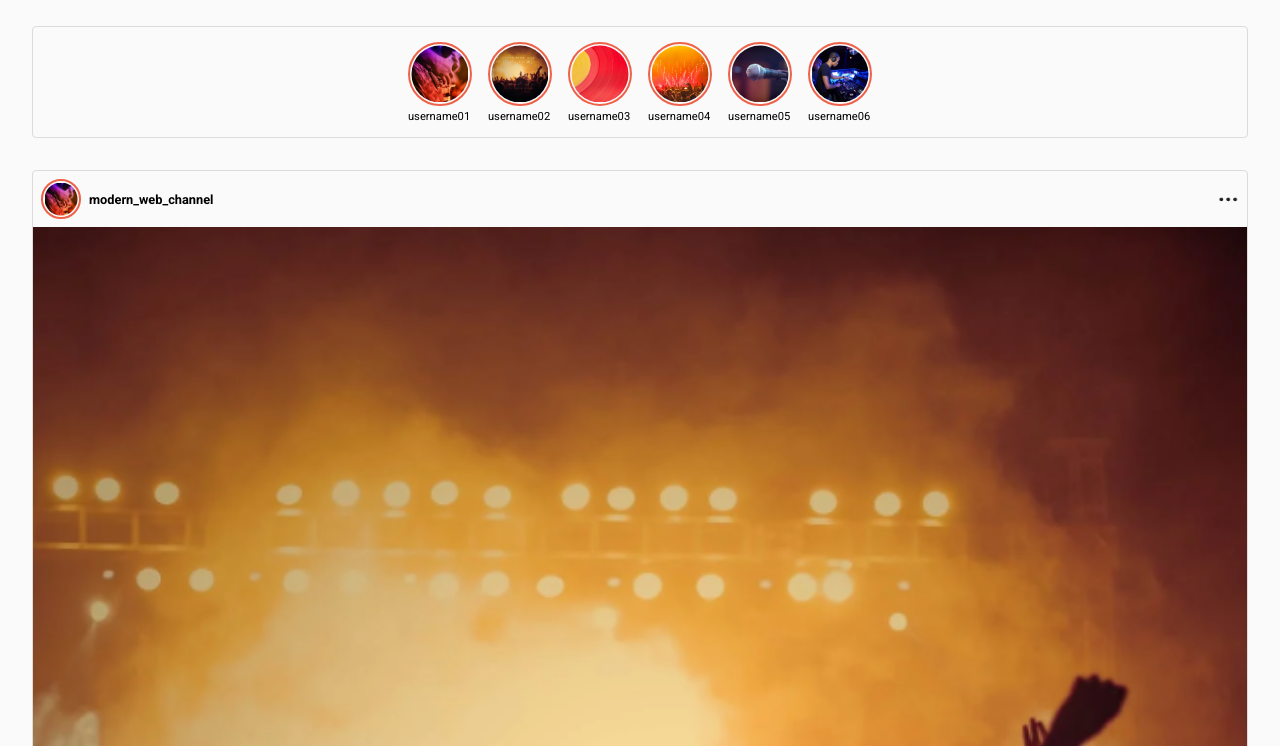
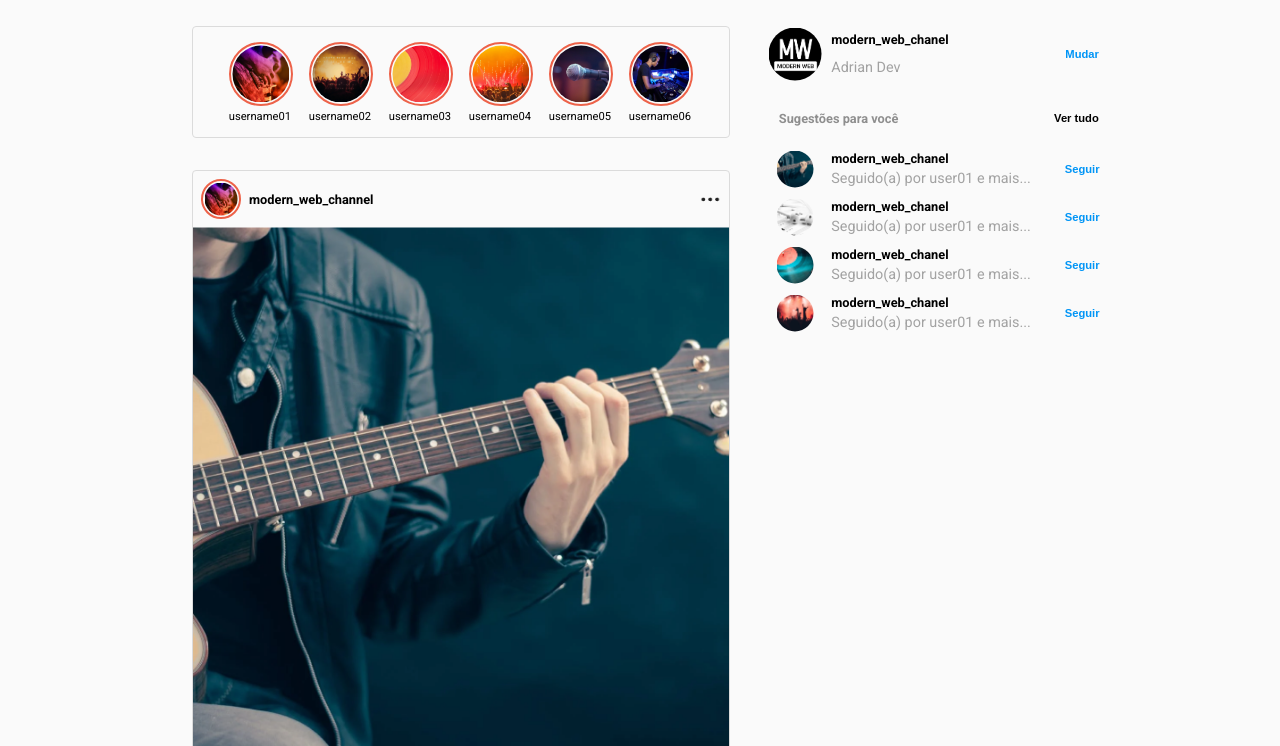
Before and after one commit to drishaolin/InstagramLayoutClone, a plain HTML site: page index.html in a window 1280 px wide. Shown: the part 54-800 px from the top of the page. Drawn offline with Linux system fonts and the light colour scheme.

Commit message:
create recomendations aside

```diff
--- a/index.html
+++ b/index.html
@@ -25,6 +25,8 @@
             </nav>
         </header>
         <main>
+            <section class="main-section">
+                <div class="left-sections">
                     <section class="status-section">
                         <div class="container">
                             <div class="status-card">
@@ -60,7 +62,7 @@
                             <p class="username">modern_web_channel</p>
                             <img class="options" src="img/option.PNG"  alt="options icon">
                         </div>
-                    <img class="post-image" src="img/cover 2.png"  alt="post image">
+                        <img class="post-image" src="img/cover 7.png"  alt="post image">
 
 
                         <div class="post-footer">
@@ -71,7 +73,7 @@
                                 <img src="img/save.PNG" class="save icon" alt="">
                             </div>
                             <div class="likes">
-                            <img class="profile-pic" src="img/cover 1.png" alt="user image">
+                                <img class="profile-pic" src="img/cover 7.png" alt="user image">
                                 <p>Curtido por <strong>username01</strong> e outras 202 pessoas</p>
 
                             </div>
@@ -87,7 +89,7 @@
                             <p class="username">modern_web_channel</p>
                             <img class="options" src="img/option.PNG"  alt="options icon">
                         </div>
-                    <img class="post-image" src="img/cover 2.png"  alt="post image">
+                        <img class="post-image" src="img/cover 9.png"  alt="post image">
 
 
                         <div class="post-footer">
@@ -98,7 +100,7 @@
                                 <img src="img/save.PNG" class="save icon" alt="">
                             </div>
                             <div class="likes">
-                            <img class="profile-pic" src="img/cover 1.png" alt="user image">
+                                <img class="profile-pic" src="img/cover 9.png" alt="user image">
                                 <p>Curtido por <strong>username01</strong> e outras 202 pessoas</p>
 
                             </div>
@@ -113,7 +115,7 @@
                             <p class="username">modern_web_channel</p>
                             <img class="options" src="img/option.PNG"  alt="options icon">
                         </div>
-                    <img class="post-image" src="img/cover 2.png"  alt="post image">
+                        <img class="post-image" src="img/cover 10.png"  alt="post image">
 
 
                         <div class="post-footer">
@@ -124,7 +126,7 @@
                                 <img src="img/save.PNG" class="save icon" alt="">
                             </div>
                             <div class="likes">
-                            <img class="profile-pic" src="img/cover 1.png" alt="user image">
+                                <img class="profile-pic" src="img/cover 10.png" alt="user image">
                                 <p>Curtido por <strong>username01</strong> e outras 202 pessoas</p>
 
                             </div>
@@ -140,7 +142,7 @@
                             <p class="username">modern_web_channel</p>
                             <img class="options" src="img/option.PNG"  alt="options icon">
                         </div>
-                    <img class="post-image" src="img/cover 2.png"  alt="post image">
+                        <img class="post-image" src="img/cover 11.png"  alt="post image">
 
 
                         <div class="post-footer">
@@ -151,7 +153,7 @@
                                 <img src="img/save.PNG" class="save icon" alt="">
                             </div>
                             <div class="likes">
-                            <img class="profile-pic" src="img/cover 1.png" alt="user image">
+                                <img class="profile-pic" src="img/cover 11.png" alt="user image">
                                 <p>Curtido por <strong>username01</strong> e outras 202 pessoas</p>
 
                             </div>
@@ -161,6 +163,50 @@
 
                     </div>
                     </section>
+                </div>
+            <aside class="recomendations">
+                <div class="info">
+                    <img class="profile-pic" src="img/profile-pic.png" alt="user image">
+                    <p class="username"><strong>modern_web_chanel</strong></p>
+                    <p class="sub-text">Adrian Dev</p>
+                    <button class="change-user-btn custom-btn">Mudar</button>
+                </div>
+                <div class="suggestions">
+                    <div class="suggest-header">
+                        <p class="suggest-text">Sugestões para você</p>
+                        <button class="custom-btn all-btn">Ver tudo</button>
+                    </div>
+                    <div class="info">
+                        <img class="profile-pic" src="img/cover 7.png" alt="user image">
+                        <p class="username"><strong>modern_web_chanel</strong></p>
+                        <p class="sub-text">Seguido(a) por user01 e mais...</p>
+                        <button class="change-user-btn custom-btn">Seguir</button>
+                    </div>
+
+                    <div class="info">
+                        <img class="profile-pic" src="img/cover 8.png" alt="user image">
+                        <p class="username"><strong>modern_web_chanel</strong></p>
+                        <p class="sub-text">Seguido(a) por user01 e mais...</p>
+                        <button class="change-user-btn custom-btn">Seguir</button>
+                    </div>
+                    <div class="info">
+                        <img class="profile-pic" src="img/cover 9.png" alt="user image">
+                        <p class="username"><strong>modern_web_chanel</strong></p>
+                        <p class="sub-text">Seguido(a) por user01 e mais...</p>
+                        <button class="change-user-btn custom-btn">Seguir</button>
+                    </div>
+                    <div class="info">
+                        <img class="profile-pic" src="img/cover 10.png" alt="user image">
+                        <p class="username"><strong>modern_web_chanel</strong></p>
+                        <p class="sub-text">Seguido(a) por user01 e mais...</p>
+                        <button class="change-user-btn custom-btn">Seguir</button>
+                    </div>
+                </div>
+
+
+                </div>
+            </aside>
+        </section>
 
 
         </main>
--- a/style.css
+++ b/style.css
@@ -84,14 +84,20 @@ body {
     height: 100%;
     border: 0.5px solid #dbdbdb;
     border-radius: 4px;
-    margin: 0 2rem;
 }
 
 /* ================= STATUS SECTION ===================  */
 
 .status-section {
     height: 7rem;
-    margin: 5rem 0 2rem;
+    margin: 5rem auto 2rem;
+    width: auto;
+    overflow: scroll;
+
+}
+
+.status-section::-webkit-scrollbar{
+    display: none;
 }
 
 .status-card {
@@ -103,6 +109,7 @@ body {
     border: 2.5px solid #ed6249;
     border-radius: 100%;
     padding: 1.5px;
+    cursor: pointer;
 }
 
 .username {
@@ -112,9 +119,23 @@ body {
 
 /* ================= POST SECTION ===================  */
 
+.main-section {
+    display: grid;
+    grid-template-columns: 60% 40%;
+    grid-gap: 30px;
+    margin: auto;
+    width: 70%;
+
+}
+
+.posts-section{
+    width: auto;
+}
+
 .posts-section .container {
     flex-direction: column;
-    margin: 1rem 2rem ;
+    width: 100%;
+    height: auto;
 }
 
 .post-header {
@@ -122,10 +143,6 @@ body {
     align-items: center;
     width: 100%;
     padding: 8px;
-}
-
-.post-header .profile-pic {
-    height: 2.5rem;
 }
 
 .post-header .username {
@@ -177,3 +194,83 @@ body {
     font-variant: small-caps;
     color: #a7a9ac;
 }
+
+/* ================= RECOMENDATIONS ASIDE ===================  */
+
+.recomendations {
+    margin-top: 5rem;
+    width: 100%;
+
+}
+
+.info {
+    display: grid;
+    grid-template-columns: 20% 60% 20%;
+    grid-template-areas:
+    'user-pic user-name btn'
+    'user-pic sub-txt btn';
+    align-items: center;
+
+
+}
+
+.info .profile-pic {
+    border: none;
+    height: 3.5rem;
+    grid-area: user-pic;
+    justify-self: center;
+}
+.post-header .profile-pic, .suggestions .profile-pic {
+    height: 2.5rem;
+}
+
+.sub-text {
+    grid-area: sub-txt;
+    font-size: 0.9rem;
+    color: #a2a2a2;
+}
+.info .username {
+    grid-area: user-name;
+    font-size: 0.8rem;
+}
+
+.custom-btn {
+    height: 1.5rem;
+    background: none;
+    border: none;
+    font-size: 0.7rem;
+    cursor: pointer;
+    grid-area: btn;
+}
+
+.change-user-btn {
+    color: #0095f6;
+    font-weight: 600;
+}
+
+.all-btn {
+
+    font-weight: 600;
+
+}
+
+.suggestions {
+    margin-top: 1.5rem;
+}
+.suggestions .info {
+    margin: 0.5rem 0;
+}
+
+.suggest-header {
+    display: flex;
+    align-items: center;
+    margin: 1.2rem;
+
+}
+.suggest-text {
+    color: #8e8e8e;
+    font-size: 0.8rem;
+    font-weight: 600;
+    flex-grow: 1;
+
+}
```
Lines whose indentation alone changed are shown as unchanged.
